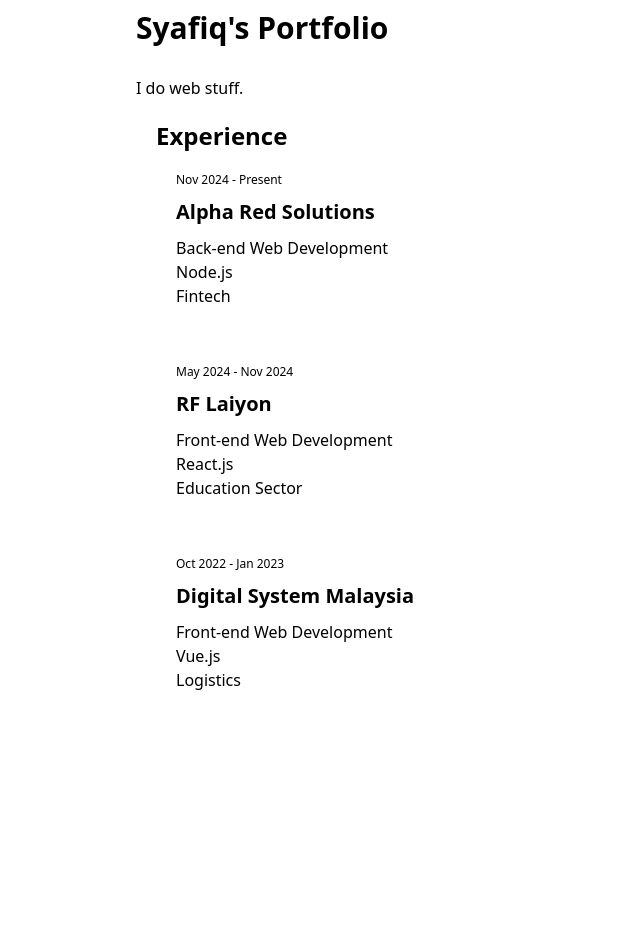
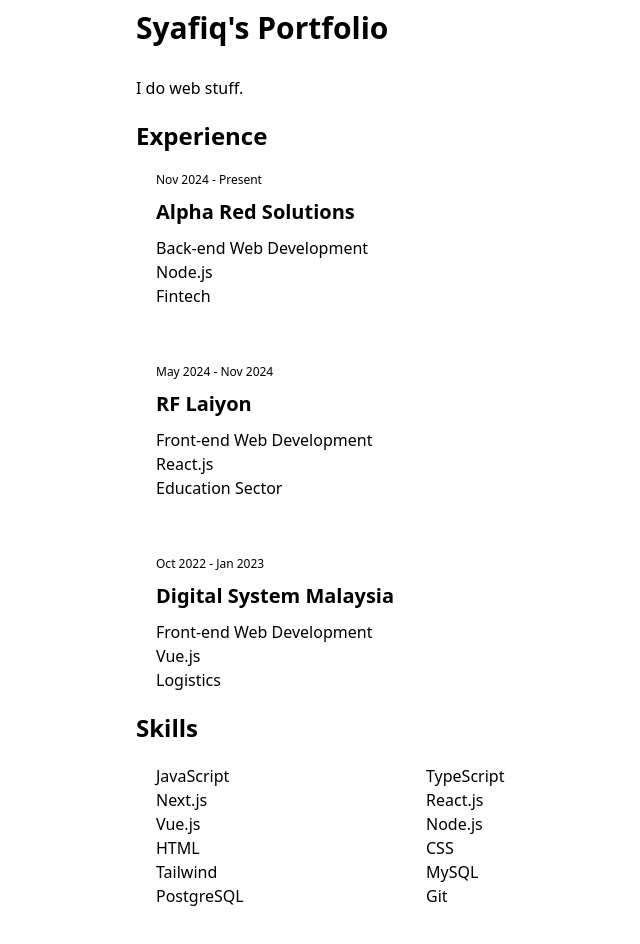
Before and after one commit to SyafiqAi/syafiq-portfolio-v2, a Vue app: page / in a window 1280 px wide. Shown: the part 120-1064 px from the top of the page, without its empty margins (224-864 px from the left). Before the commit the page ends 968 px from the top, so only its background shows below. Built offline with nearby package versions, Linux system fonts and the light colour scheme.

Commit message:
feat: skills section

```diff
--- a/src/components/Sections/ExperienceSection.vue
+++ b/src/components/Sections/ExperienceSection.vue
@@ -1,23 +1,31 @@
 <script setup lang="ts">
-import TheSection from '@/common/TheSection.vue';
-import { experiences } from '@/data/experience';
-
+import TheSection from "@/common/TheSection.vue";
+import { experiences } from "@/data/experience";
 </script>
 
 <template>
-    <TheSection title="Experience">
-
-        <TheSection v-for="(experience, index) in experiences" :key="index" class="mb-14">
-            <p class="text-xs">{{ experience.startDate }} - {{ experience.endDate ?? "Present" }}</p>
+    <div>
+        <h2>Experience</h2>
+        <TheSection
+            v-for="(experience, index) in experiences"
+            :key="index"
+            :class="index !== 0 && 'mt-14'"
+        >
+            <p class="text-xs">
+                {{ experience.startDate }} -
+                {{ experience.endDate ?? "Present" }}
+            </p>
             <h3>{{ experience.company }}</h3>
             <ul>
-                <li v-for="(item, index) in experience.content" :key="index+item">
+                <li
+                    v-for="(item, index) in experience.content"
+                    :key="index + item"
+                >
                     {{ item }}
                 </li>
             </ul>
         </TheSection>
-    </TheSection>
-
+    </div>
 </template>
 
 <style scoped></style>
--- /dev/null
+++ b/src/components/Sections/SkillsSection.vue
@@ -0,0 +1,19 @@
+<script setup lang="ts">
+import TheSection from "@/common/TheSection.vue";
+import { skills } from "@/data/skills";
+</script>
+
+<template>
+    <div>
+        <h2>Skills</h2>
+        <TheSection>
+            <div class="grid grid-cols-2">
+                <span v-for="(skill, index) in skills" :key="index + skill">
+                    {{ skill }}
+                </span>
+            </div>
+        </TheSection>
+    </div>
+</template>
+
+<style scoped></style>
--- /dev/null
+++ b/src/data/skills.ts
@@ -0,0 +1,16 @@
+const skills = [
+    "JavaScript",
+    "TypeScript",
+    "Next.js",
+    "React.js",
+    "Vue.js",
+    "Node.js",
+    "HTML",
+    "CSS",
+    "Tailwind",
+    "MySQL",
+    "PostgreSQL",
+    "Git",
+];
+
+export {skills}
--- a/src/views/HomeView.vue
+++ b/src/views/HomeView.vue
@@ -1,6 +1,7 @@
 <script setup lang="ts">
 import '@/assets/main.css'
 import ExperienceSection from '@/components/Sections/ExperienceSection.vue';
+import SkillsSection from '@/components/Sections/SkillsSection.vue';
 
 </script>
 
@@ -10,6 +11,7 @@ import ExperienceSection from '@/components/Sections/ExperienceSection.vue';
                 <h1>Syafiq's Portfolio</h1>
                 <p>I do web stuff.</p>
                 <ExperienceSection />
+                <SkillsSection />
             </main>
         </div>
 </template>
```
